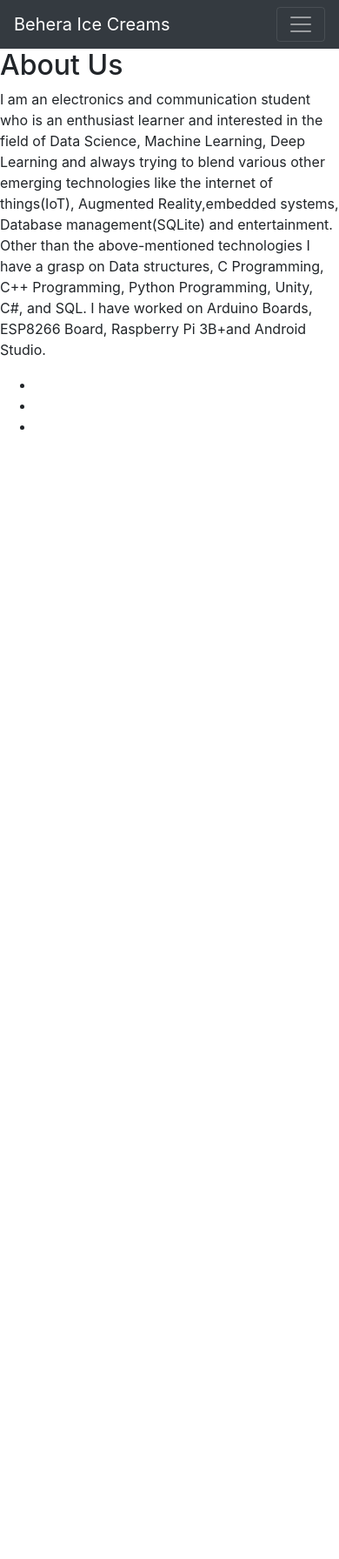
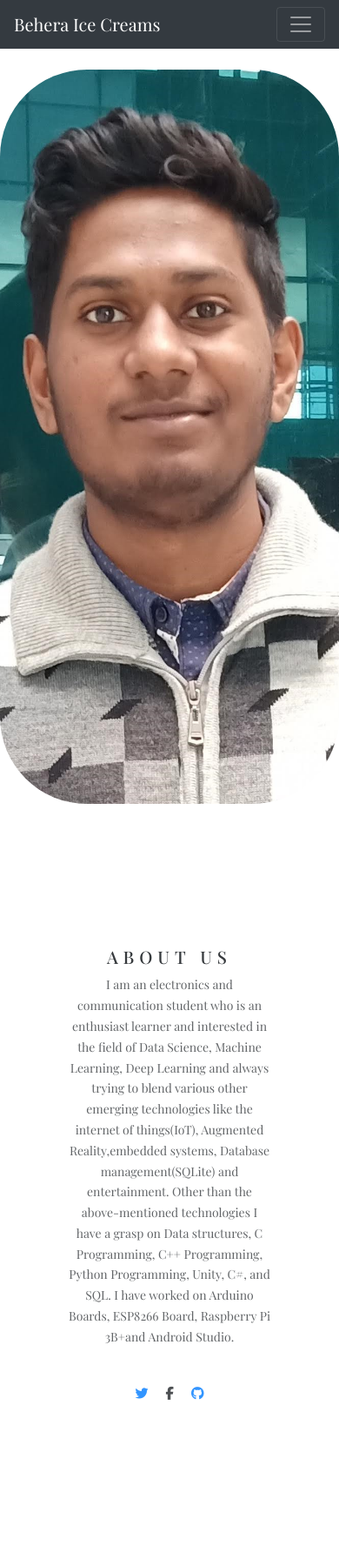
Before and after one commit to ManasChandan/DjangoAuthorisation, a Django app: page /about in a window 390 px wide. Shown: the whole page at 87% size. Before the commit the page ends 494 px from the top, so only its background shows below. Run offline with Django 3.2, Linux system fonts and the light colour scheme; some libraries are stand-ins or nearby versions.

Commit message:
about us working perfectly fine

```diff
--- /dev/null
+++ b/static/main.css
@@ -0,0 +1,138 @@
+@import url('https://fonts.googleapis.com/css2?family=Playfair+Display:wght@400;500;600;700&display=swap');
+*{
+    box-sizing: border-box;
+    padding: 0;
+    margin: 0;
+}
+
+body{
+    font-family: 'Playfair Display', serif;
+    display: grid;
+    background-color: #fff;
+    align-content: center;
+    /* min-height: 100vh; */
+    /* sticked height zoom link */
+}
+
+section{
+    /* margin-top: 50px; */
+    display: grid;
+    grid-template-columns: 1fr 1fr;
+    min-height: 90vh;
+    width: 85vw;
+    margin: 0 auto;
+    margin-top: 0 auto;
+}
+.image{
+    background: url("Manas.jpg") center/cover no-repeat;
+    border-radius: 100px;
+}
+
+.content{
+    background: #fff;
+    display: flex;
+    justify-content: center;
+    flex-direction: column;
+    align-items: center;
+}
+
+.content h2{
+    text-transform: uppercase;
+    font-size: 36px;
+    letter-spacing: 6px;
+    opacity: 0.9;
+}
+.content span{
+    height: 0.5px;
+    width: 80px;
+    background: #777;
+    margin: 30px 0;
+}
+.content p{
+    padding-bottom: 15px;
+    font-weight: 300;
+    opacity: 0.7;
+    width: 60%;
+    text-align: center;
+    margin: 0 auto;
+    line-height: 1.7;
+}
+.links{
+    margin: 15px 0;
+}
+.links li{
+    border: 0.5px solid #777;
+    list-style: none;
+    border-radius: 5px;
+    padding: 10px 15px;
+    width: 160px;
+    text-align: center;
+}
+.links li a{
+    text-transform: uppercase;
+    color: #777;
+    text-decoration: none;
+}
+.links li:hover{
+    border-color: #06d6a0;
+}
+.links li:hover a{
+    color :#06d6a0;
+}
+.vertical-line{
+    height: 30px;
+    width: 0.5px;
+    background: #777;
+    margin: 0 auto;
+}
+.icons{
+    display: flex;
+    padding: 15px 0;
+}
+.icons li{
+    display: block;
+    padding: 5px;
+    margin: 5px;
+}
+.icons li i{
+    font-size: 26px;
+    opacity: 0.8;
+}
+.icons li i:hover{
+    color: #06d6a0;
+}
+
+@media(max-width: 992px){
+    section{
+        grid-template-columns: 1fr;
+        width: 100%;
+    }
+    .image{
+        height: 100vh;
+    }
+    .content{
+        height: 100vh;
+    }
+    .content h2{
+        font-size: 20px;
+        margin-top: 50px;
+    }
+    .content span{
+        margin: 20px 0;
+    }
+    .content p{
+        font-size: 14px;
+    }
+    .links li a{
+        font-size: 14px;
+    }
+    .links{
+        margin: 5px 0;
+    }
+    .links li{
+        padding: 6px 10px;
+    }
+    .icons li i{
+        font-size: 15px;
+    }
+}
--- a/templates/about.html
+++ b/templates/about.html
@@ -2,7 +2,9 @@
 {% block title %}About Us{% endblock title %}
 
  {% block body %}
-<section>
+ <link rel="stylesheet" href="../static/main.css">
+<script src="https://kit.fontawesome.com/dbed6b6114.js" crossorigin="anonymous"></script>
+<section class="my-4">
         <div class="image">
             <!-- <img src="Manas.jpg" alt="Manas PhotoGraph"> -->
         </div>
```
Also changed, not shown: static/Manas.jpg (added).
